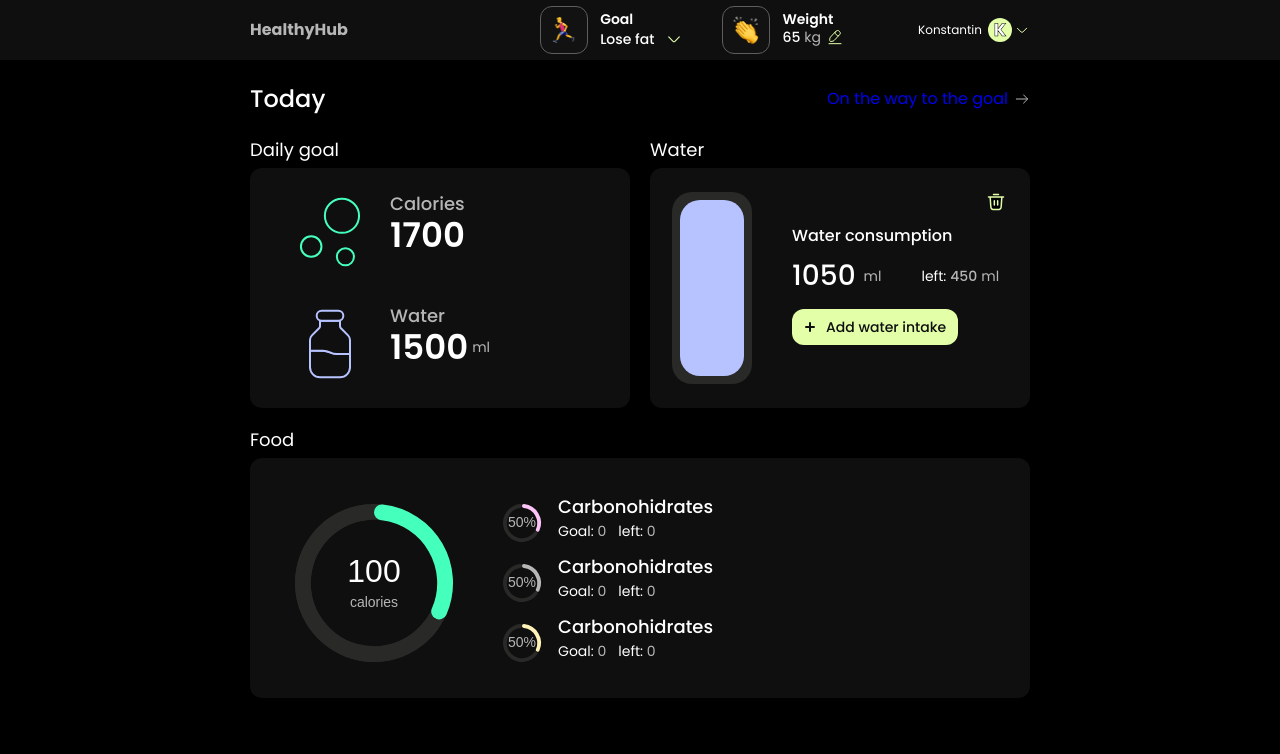
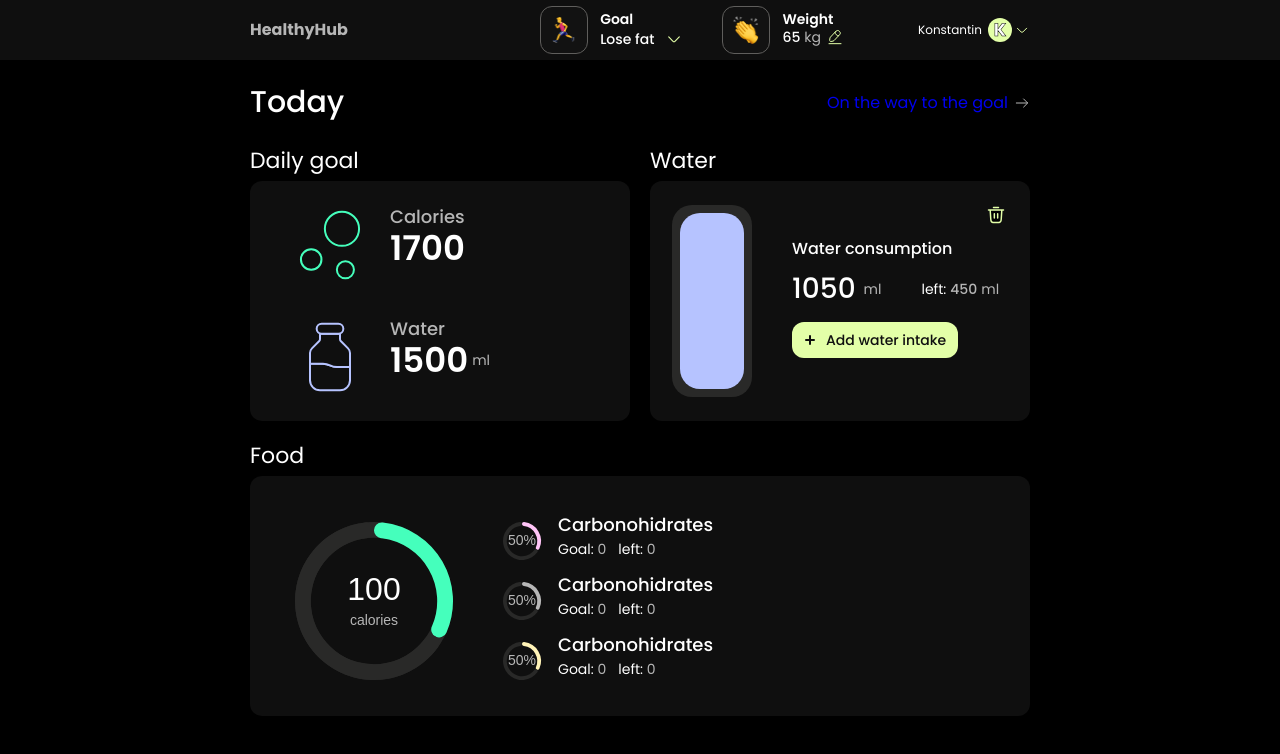
Before and after one commit to OKoHop/healthy_hub, a React (Vite) app: page /healthy_hub/main in a window 1280 px wide. Shown: the top 754 px of the page. Built offline with nearby package versions, Linux system fonts and the light colour scheme; no server answers.

Commit message:
fix styles

```diff
--- a/src/components/Today/DailyGoal/DailyGoal.style.js
+++ b/src/components/Today/DailyGoal/DailyGoal.style.js
@@ -57,13 +57,17 @@ export const StyledSpan = styled.span`
 
 export const StyledSubtitle = styled.p`
   font-weight: 400;
-  font-size: 18px;
+  font-size: 22px;
   line-height: 1.33;
   margin-bottom: 6px;
+
+  @media (max-width: 833px) {
+    font-size: 18px;
+  }
 `;
 
 export const Thumb = styled.div`
-  @media (max-width: 834px) {
+  @media (max-width: 833px) {
     width: 300px;
   }
 
--- a/src/pages/Today/Today.style.js
+++ b/src/pages/Today/Today.style.js
@@ -50,8 +50,12 @@ export const Div = styled.div`
 
 export const H1 = styled.h1`
   font-weight: 500;
-  font-size: 24px;
+  font-size: 30px;
   line-height: 1.25;
+
+  @media (max-width: 834px) {
+    font-size: 24px;
+  }
 `;
 
 export const Link = styled.a`
@@ -92,4 +96,5 @@ export const Wrapper = styled.div`
   @media screen and (min-width: 834px) {
     flex-direction: row;
     flex-basis: calc((100% - 20px) / 2);
-  }`;
+  }
+`;
```
